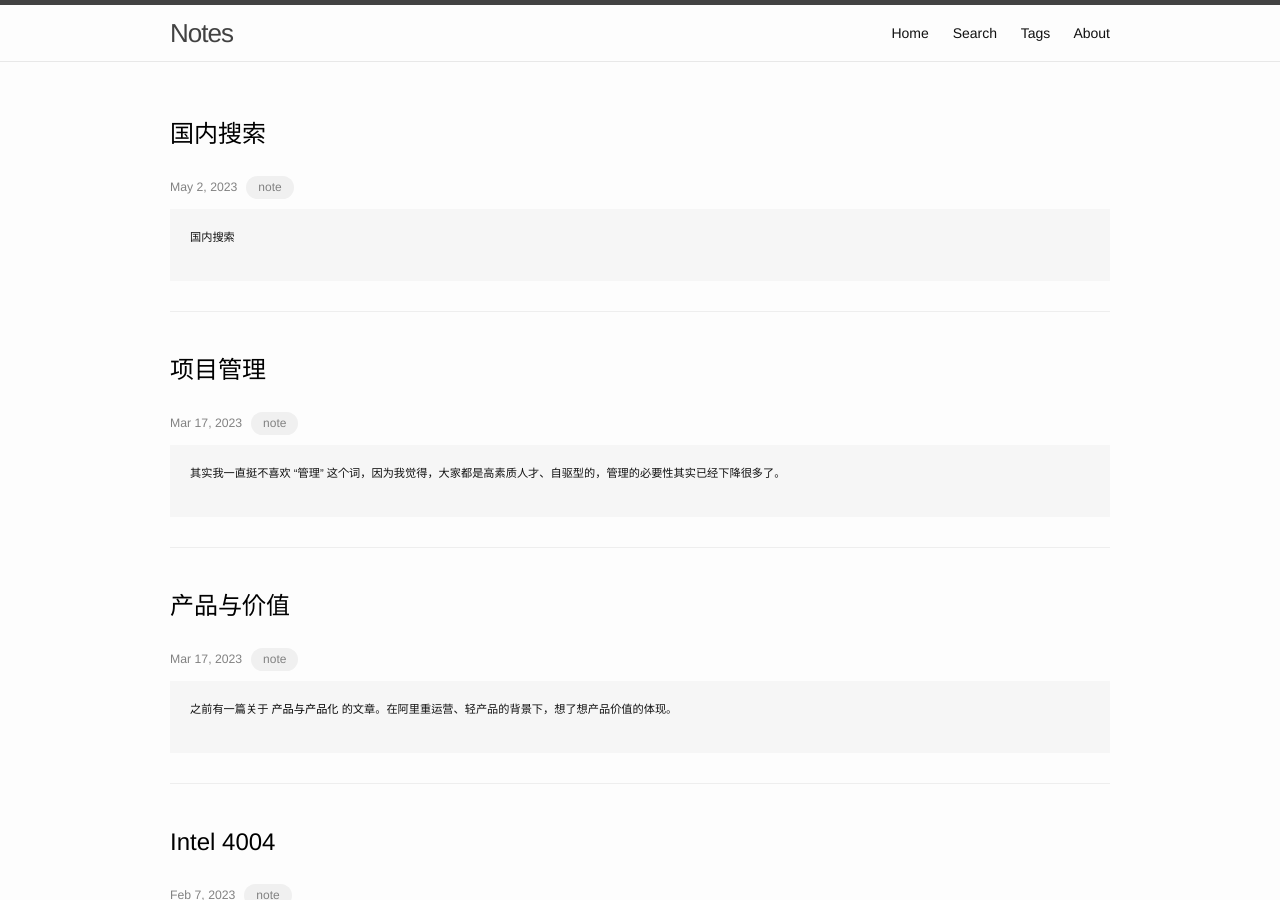
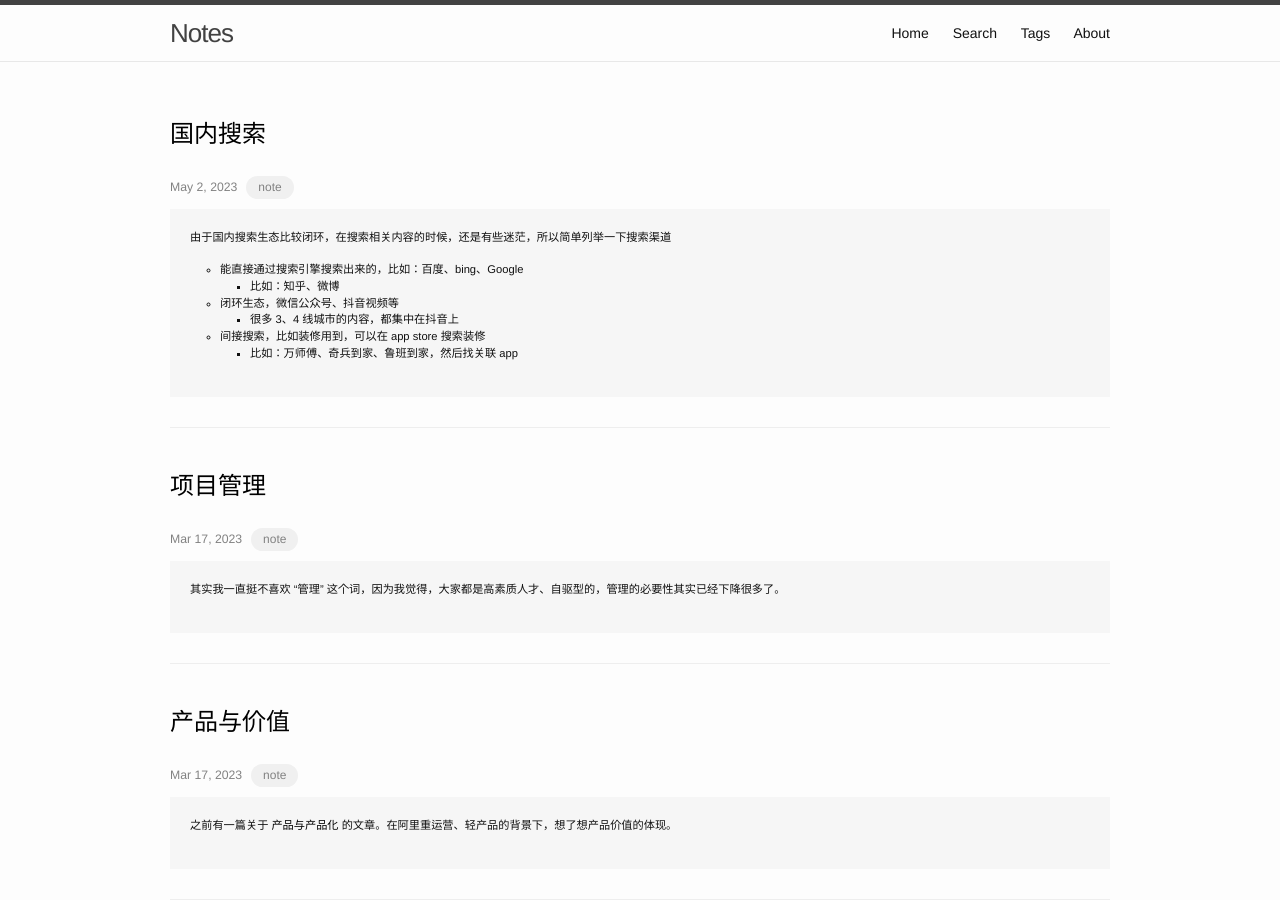
Before and after one commit to zhoukekestar/notes, a Jekyll site: the page built from index.html, in a window 1280 px wide and 900 px high. Built offline with Jekyll 4.4.1, drawn with Linux system fonts in a browser that asks for light colours; the list of posts is cut into pages by our own code.

Commit message:
Update 2023-05-02-search.md

```diff
--- a/_posts/2023-04～09/2023-05-02-search.md
+++ b/_posts/2023-04～09/2023-05-02-search.md
@@ -6,4 +6,11 @@ tags: [note]
 ---
 
 
-  国内搜索
+  由于国内搜索生态比较闭环，在搜索相关内容的时候，还是有些迷茫，所以简单列举一下搜索渠道
+
+* 能直接通过搜索引擎搜索出来的，比如：百度、bing、Google
+  * 比如：知乎、微博
+* 闭环生态，微信公众号、抖音视频等
+  * 很多 3、4 线城市的内容，都集中在抖音上
+* 间接搜索，比如装修用到，可以在 app store 搜索装修
+  * 比如：万师傅、奇兵到家、鲁班到家，然后找关联 app
```
